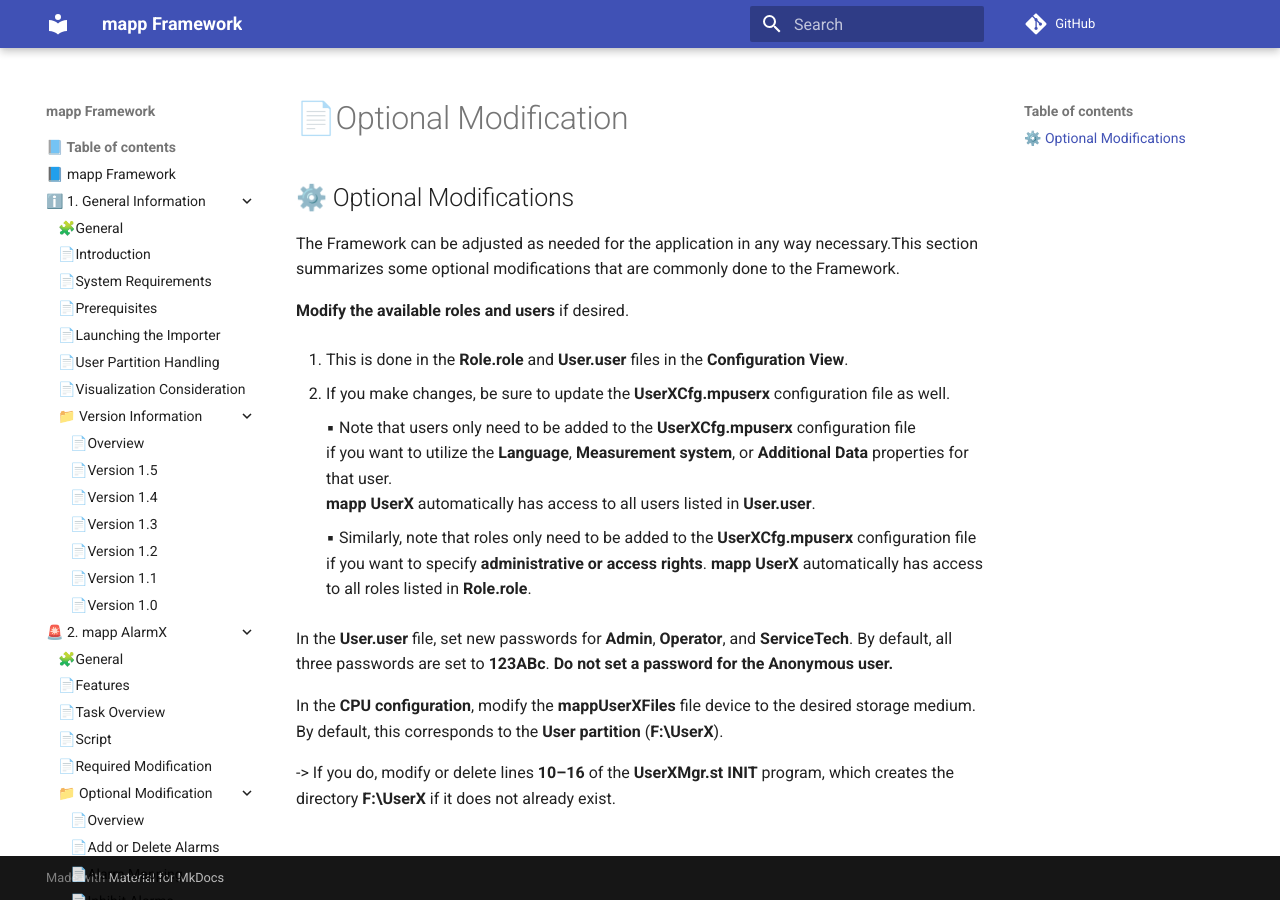
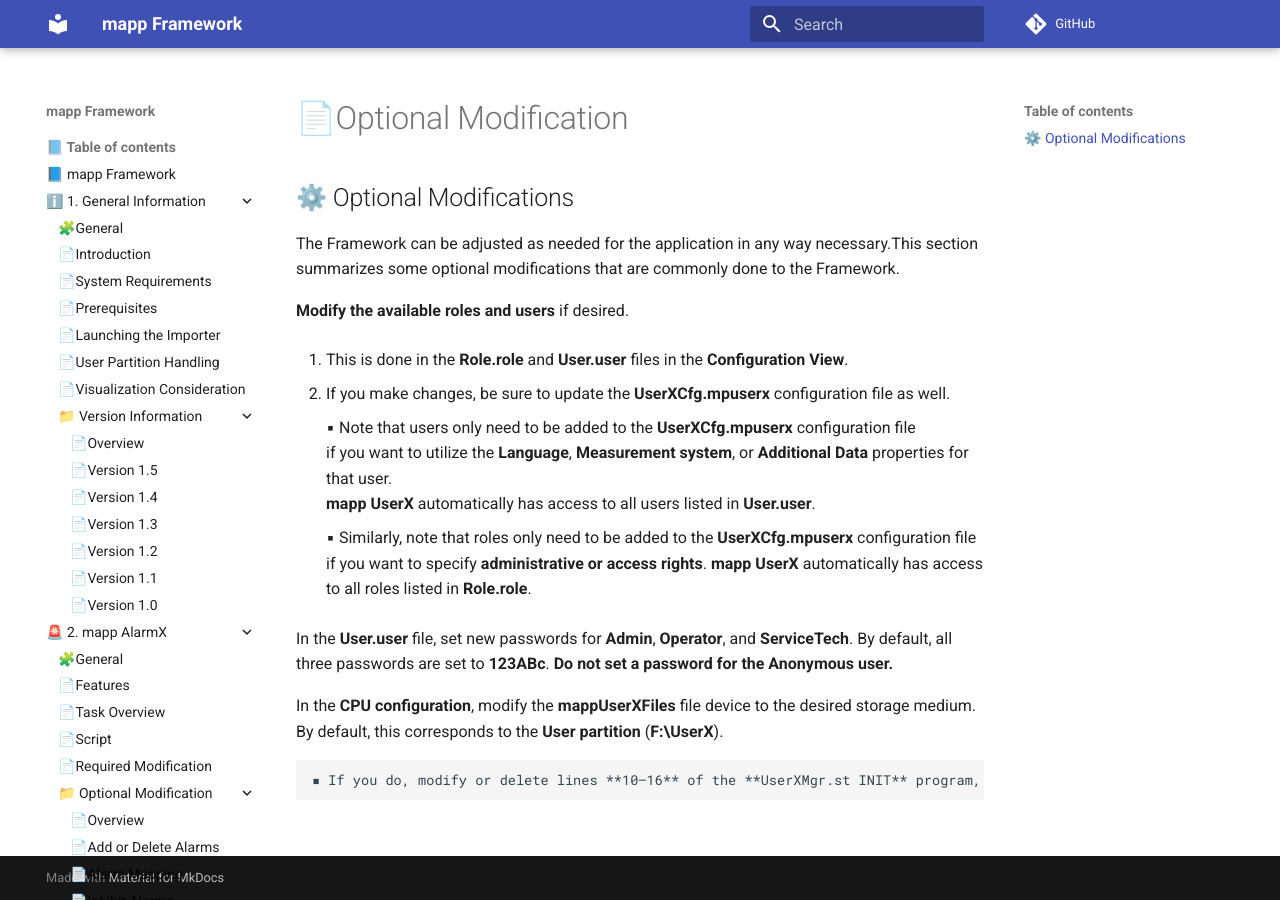
Before and after one commit to jaroslavkovar80/SSHClient, an MkDocs documentation site: the page built from docs/userx/optional_modification.md, in a window 1280 px wide. Built offline with MkDocs 1.6.1 and Material for MkDocs 9.7.7, drawn with Linux system fonts in a browser that asks for light colours; comment, search, counter and statistics services are not loaded.

```diff
--- a/docs/userx/optional_modification.md
+++ b/docs/userx/optional_modification.md
@@ -19,4 +19,4 @@ In the **User.user** file, set new passwords for **Admin**, **Operator**, and **
 
 In the **CPU configuration**, modify the **mappUserXFiles** file device to the desired storage medium.  By default, this corresponds to the **User partition** (**F:\UserX**).
 
--> If you do, modify or delete lines **10–16** of the **UserXMgr.st INIT** program, which creates the directory **F:\UserX** if it does not already exist.
+    ▪ If you do, modify or delete lines **10–16** of the **UserXMgr.st INIT** program, which creates the directory **F:\UserX** if it does not already exist.
```
